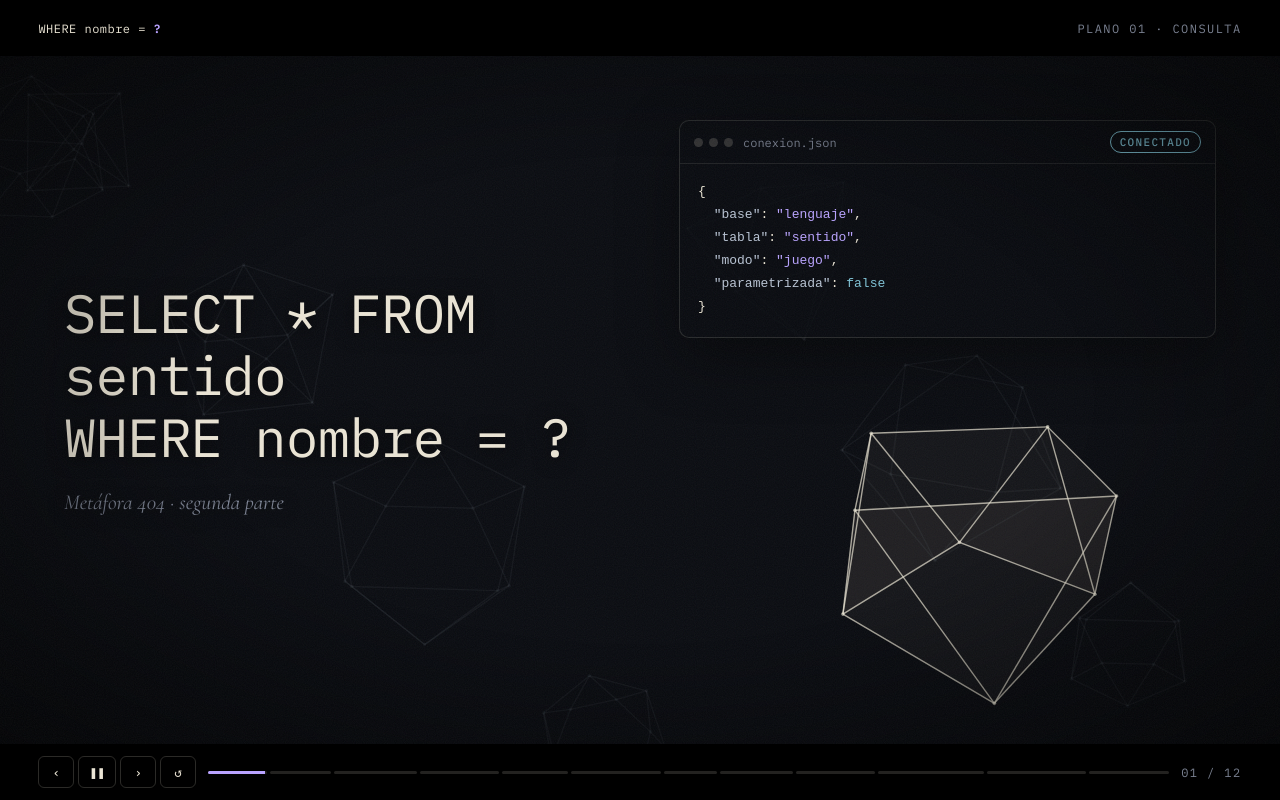
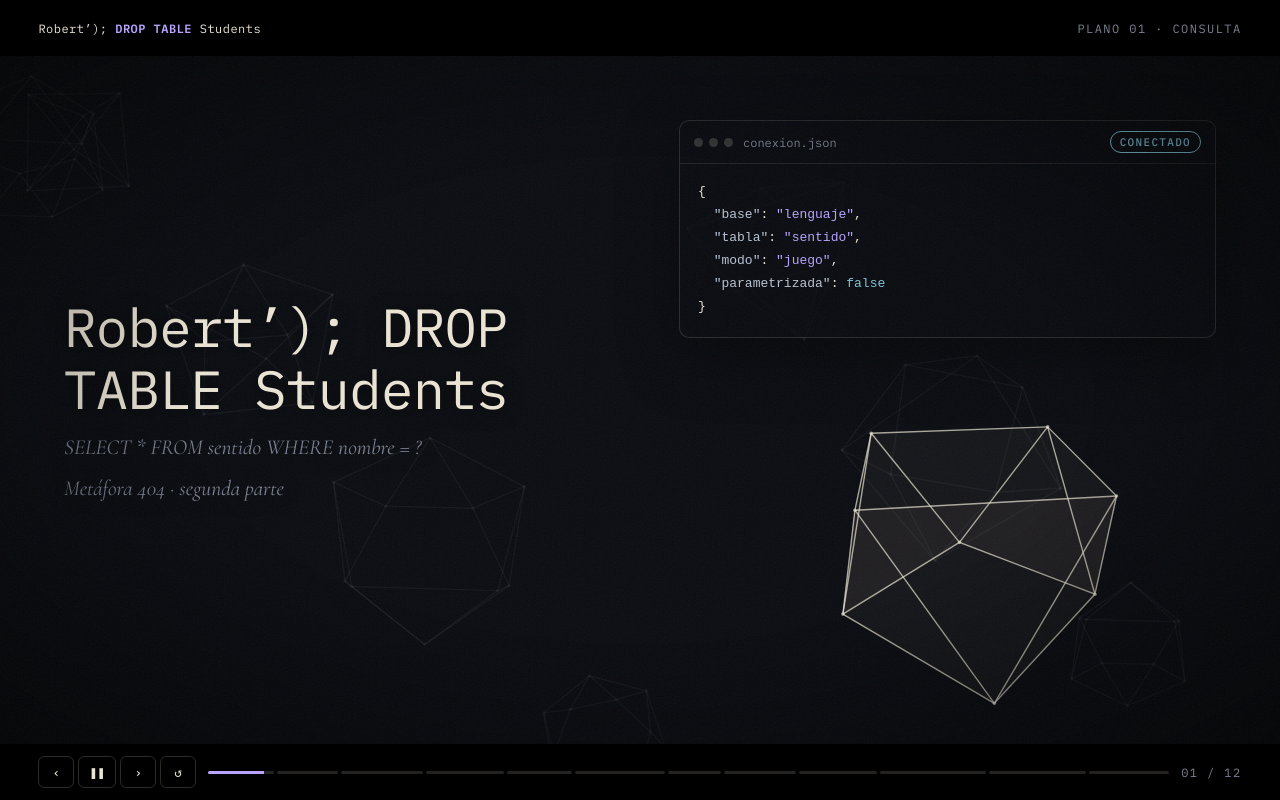
Before and after one commit to metafobian-code/Robert, a plain HTML site: page index.html in a window 1280 px wide. Drawn offline with nearby package versions, Linux system fonts and the light colour scheme.

Commit message:
Título de la obra: Robert’); DROP TABLE Students
Co-Authored-By: Claude Opus 5.5 <noreply@anthropic.com>
Claude-Session: https://claude.ai/code/session_0116gYavjfx81WxmkkQ4R9rr

```diff
--- a/index.html
+++ b/index.html
@@ -3,7 +3,7 @@
 <head>
 <meta charset="utf-8">
 <meta name="viewport" content="width=device-width, initial-scale=1">
-<title>WHERE nombre = ?</title>
+<title>Robert’); DROP TABLE Students</title>
 <link rel="preconnect" href="https://fonts.googleapis.com">
 <link rel="preconnect" href="https://fonts.gstatic.com" crossorigin>
 <link href="https://fonts.googleapis.com/css2?family=Cormorant+Garamond:ital,wght@0,400;0,500;1,400;1,500&family=IBM+Plex+Mono:wght@400;500;600&display=swap" rel="stylesheet">
@@ -112,7 +112,7 @@ button:focus-visible{outline:2px solid var(--amber);outline-offset:2px}
 <body>
 <div class="film" id="film">
   <header class="bar top">
-    <span class="brand">WHERE nombre = <b>?</b></span>
+    <span class="brand">Robert’); <b>DROP TABLE</b> Students</span>
     <span class="name" id="name"></span>
   </header>
 
@@ -121,8 +121,8 @@ button:focus-visible{outline:2px solid var(--amber);outline-offset:2px}
     <div class="scan" aria-hidden="true"></div>
     <div class="layout">
       <div class="verse" id="verse" aria-live="polite">
-        <div class="vl title">SELECT * FROM sentido</div>
-        <div class="vl title">WHERE nombre = ?</div>
+        <div class="vl title">Robert’); DROP TABLE Students</div>
+        <div class="vl sub">SELECT * FROM sentido WHERE nombre = ?</div>
         <div class="vl sub">Metáfora 404 · segunda parte</div>
       </div>
       <div class="right" id="right">
@@ -155,7 +155,7 @@ button:focus-visible{outline:2px solid var(--amber);outline-offset:2px}
   // ⟦…⟧ = segmento inyectado · ⟪…⟫ = segmento comentado
   var SCENES=[
     {name:'Consulta', file:'conexion.json', chip:['conectado','ok'],
-     lines:[{t:'SELECT * FROM sentido',c:'title'},{t:'WHERE nombre = ?',c:'title'},{t:'Metáfora 404 · segunda parte',c:'sub'}],
+     lines:[{t:'Robert’); DROP TABLE Students',c:'title'},{t:'SELECT * FROM sentido WHERE nombre = ?',c:'sub'},{t:'Metáfora 404 · segunda parte',c:'sub'}],
      code:'{\n  "base": "lenguaje",\n  "tabla": "sentido",\n  "modo": "juego",\n  "parametrizada": false\n}',
      ap:[{n:4,col:MOON}]},
     {name:'Inyección', file:'entrada.json', chip:['dato','warn'],
```
Also changed, not shown: 1 other file.
